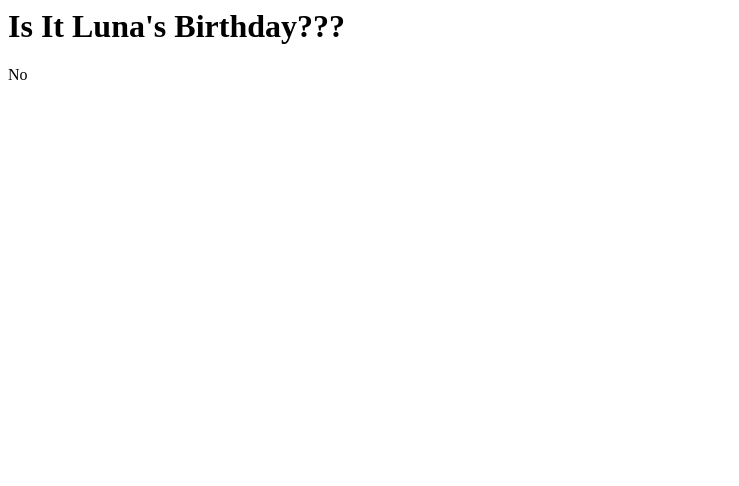
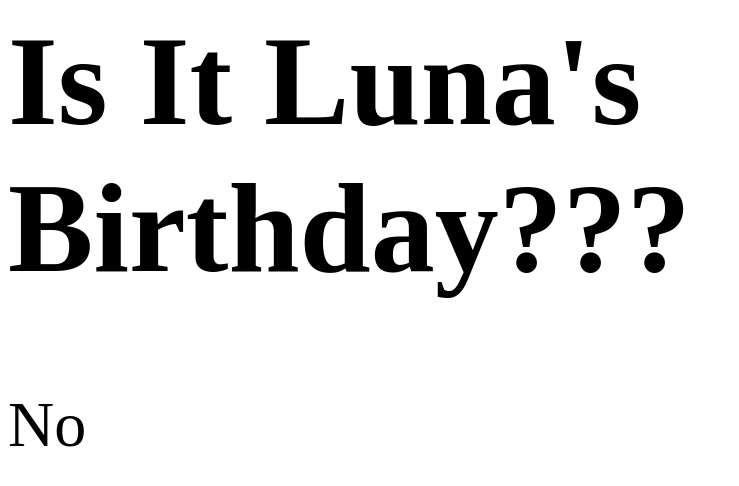
Before and after one commit to teelawlz/iilb-site, an Eleventy site: page site/index.html in a window 1280 px wide. Shown: the whole page, without its empty margins (0-739 px from the left). Built offline with nearby package versions, Linux system fonts and the light colour scheme; Eleventy itself is replaced by a stand-in of ours; files that its build step writes are made by us from their sources.

Commit message:
Cleanup 1

```diff
--- a/site/index.html
+++ b/site/index.html
@@ -1,6 +1,10 @@
-<h1>Is It Luna's Birthday???</h1>
-<p id="the-answer" />
-
+<head>
+  <title>Is It Luna's Birthday??</title>
+</head>
+<body>
+<h1 style="font-size:10vw">Is It Luna's Birthday???</h1>
+<p id="the-answer" style="font-size:5vw" />
+</body>
 <script>
   // Test
   const answer = new Date().toLocaleString().substring(0, 5) === '12/25' ? 'Yes' : 'No';
```
